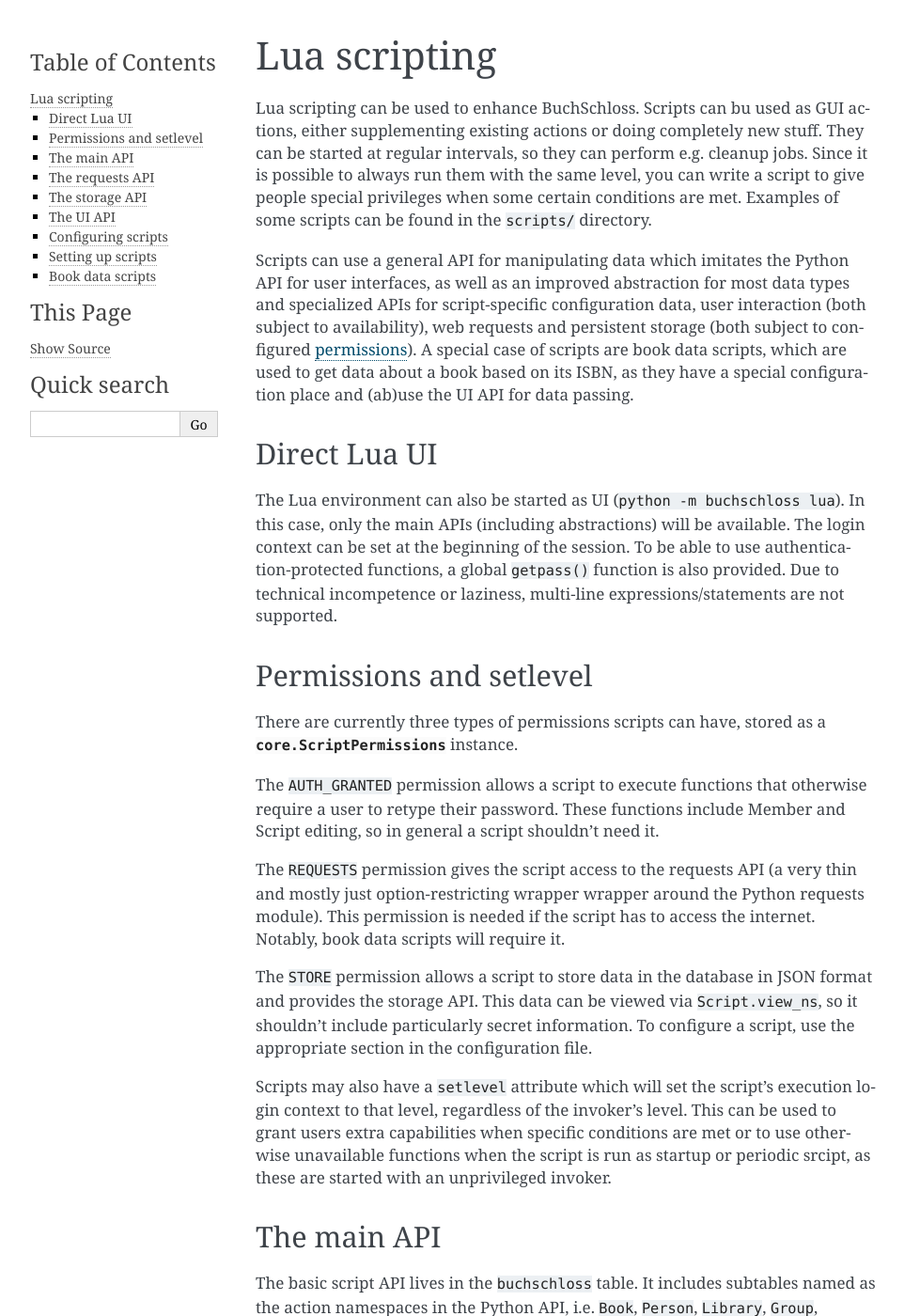
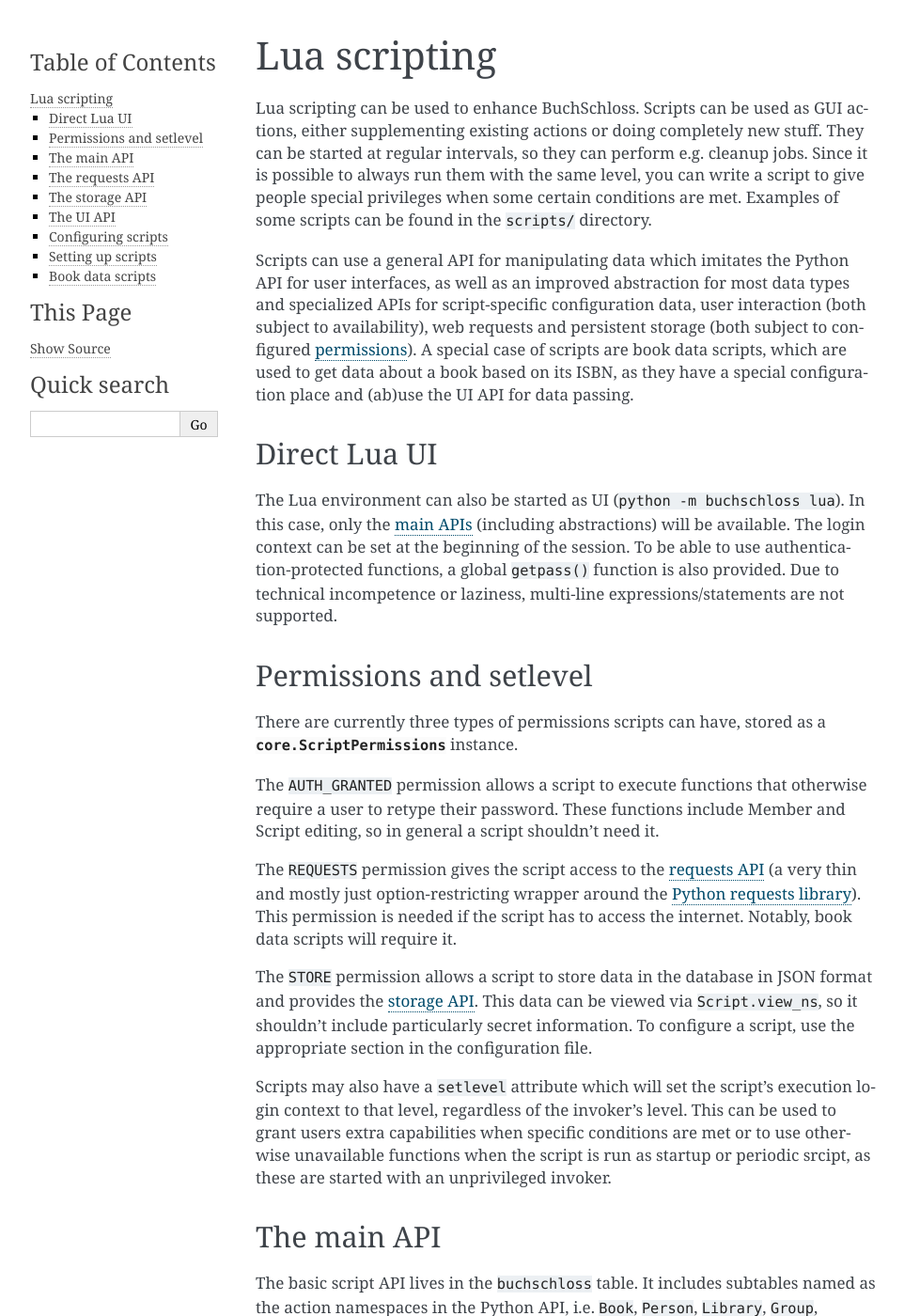
Before and after one commit to mikitsu/buchschloss, a Sphinx documentation site: the page built from doc/scripts.rst, in a window 1280 px wide and 1400 px high. Shown: the whole window at 94% size, without its empty margins (148-1110 px from the left). Built offline with Sphinx 7.4.7, drawn with Linux system fonts in a browser that asks for light colours; some of the changed text lies outside the part shown.

Commit message:
cosmetic changes to scripts.rst

```diff
--- a/doc/scripts.rst
+++ b/doc/scripts.rst
@@ -1,7 +1,7 @@
 Lua scripting
 =============
 
-Lua scripting can be used to enhance BuchSchloss. Scripts can bu used as GUI
+Lua scripting can be used to enhance BuchSchloss. Scripts can be used as GUI
 actions, either supplementing existing actions or doing completely new stuff.
 They can be started at regular intervals, so they can perform e.g. cleanup jobs.
 Since it is possible to always run them with the same level,
@@ -21,7 +21,7 @@
 -------------
 
 The Lua environment can also be started as UI (``python -m buchschloss lua``).
-In this case, only the main APIs (including abstractions) will be available.
+In this case, only the `main APIs <#the-main-api>`_ (including abstractions) will be available.
 The login context can be set at the beginning of the session. To be able to use
 authentication-protected functions, a global ``getpass()`` function is also provided.
 Due to technical incompetence or laziness, multi-line expressions/statements
@@ -37,13 +37,14 @@
 require a user to retype their password. These functions include Member and Script
 editing, so in general a script shouldn't need it.
 
-The ``REQUESTS`` permission gives the script access to the requests API (a very thin
-and mostly just option-restricting wrapper wrapper around the Python requests module).
+The ``REQUESTS`` permission gives the script access to the `requests API <#the-requests-api>`_
+(a very thin and mostly just option-restricting wrapper around the
+`Python requests library <https://requests.readthedocs.io>`_).
 This permission is needed if the script has to access the internet. Notably, book data
 scripts will require it.
 
 The ``STORE`` permission allows a script to store data in the database in JSON format
-and provides the storage API. This data can be viewed via ``Script.view_ns``,
+and provides the `storage API <#the-storage-api>`_. This data can be viewed via ``Script.view_ns``,
 so it shouldn't include particularly secret information. To configure a script,
 use the appropriate section in the configuration file.
 
```
Also changed, not shown: other parts of doc/scripts.rst (+14 -12 lines), 1 other file.
